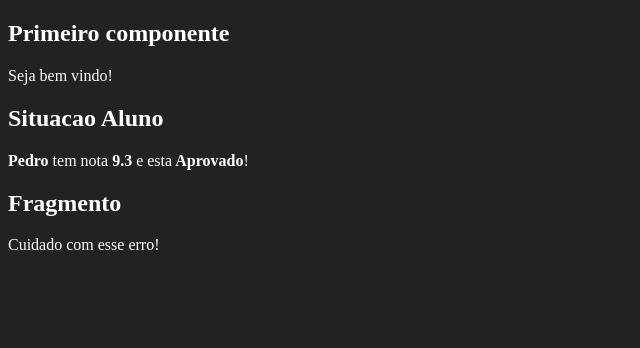
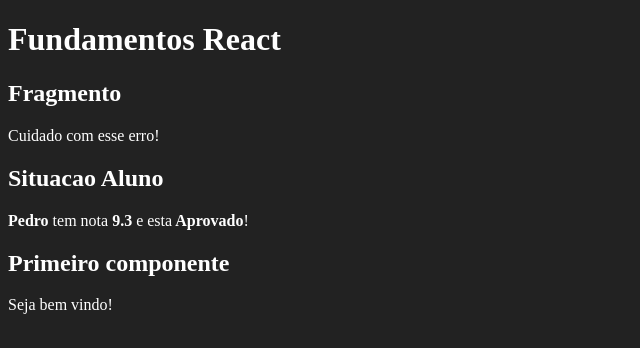
Before and after one commit to willbueno/fundamentos-react, a React (Create React App) app: page / in a window 1280 px wide. Shown: the top 348 px of the page, without its empty margins (0-640 px from the left). Built offline with nearby package versions, Linux system fonts and the light colour scheme.

Commit message:
arrow function

```diff
--- /dev/null
+++ b/src/App.jsx
@@ -0,0 +1,20 @@
+import React from 'react'
+
+import Primeiro from './components/basicos/Primeiro'
+import ComParametro from './components/basicos/ComParametro'
+import Fragmento from './components/basicos/Fragmento'
+
+export default () => {
+    return (
+        <div id="app">
+            <h1>Fundamentos React</h1>
+            <Fragmento />
+            <ComParametro
+                titulo="Situacao Aluno"
+                aluno="Pedro"
+                nota={9.3}
+            />
+            <Primeiro></Primeiro>
+        </div>
+    )
+}
--- a/src/index.js
+++ b/src/index.js
@@ -2,18 +2,9 @@ import './index.css'
 import ReactDOM from 'react-dom'
 import React from 'react'
 
-import Primeiro from './components/basicos/Primeiro'
-import ComParametro from './components/basicos/ComParametro'
-import Fragmento from './components/basicos/Fragmento'
+import App from './App'
 
 ReactDOM.render(
-    <div id="app">
-        <Primeiro></Primeiro>
-        <ComParametro
-            titulo="Situacao Aluno"
-            aluno="Pedro"
-            nota={9.3} />
-        <Fragmento />
-    </div>,
+    <App />,
     document.getElementById('root')
 )
```
